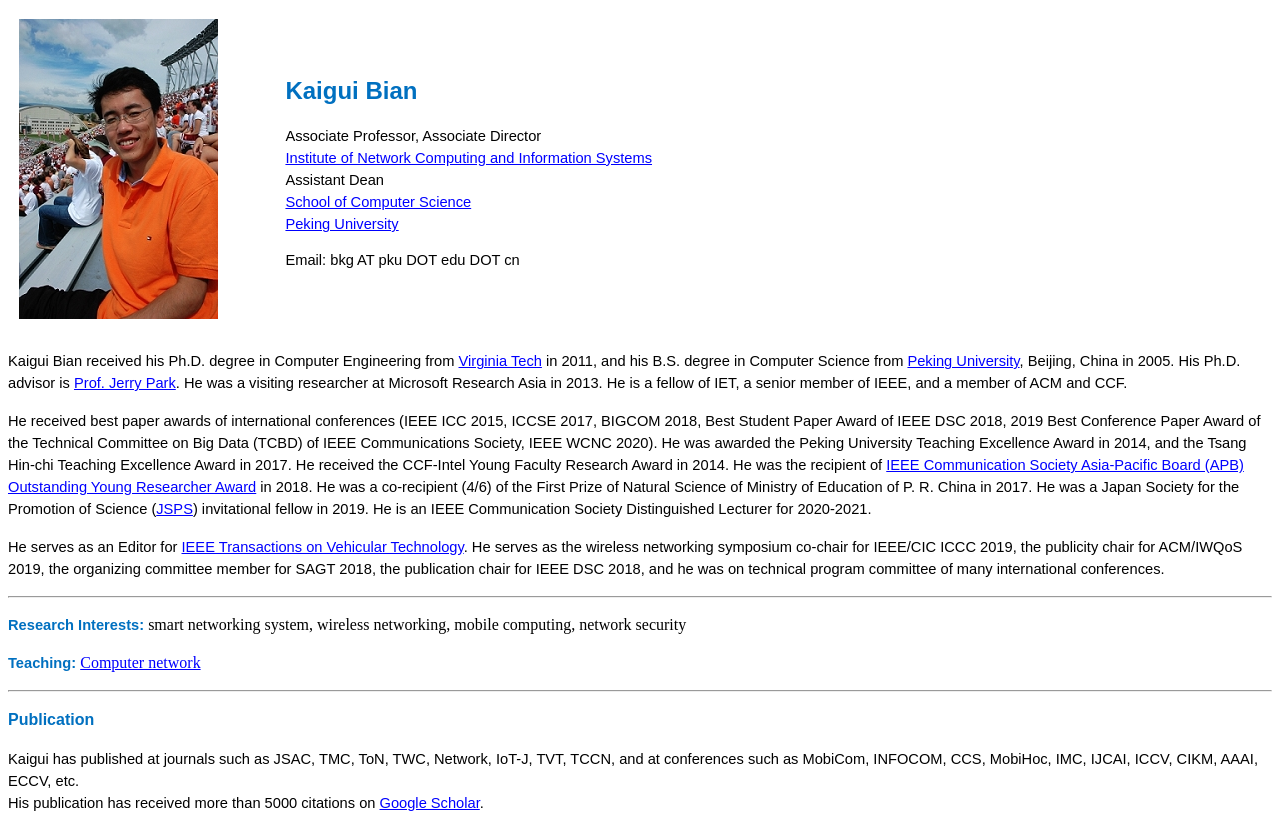
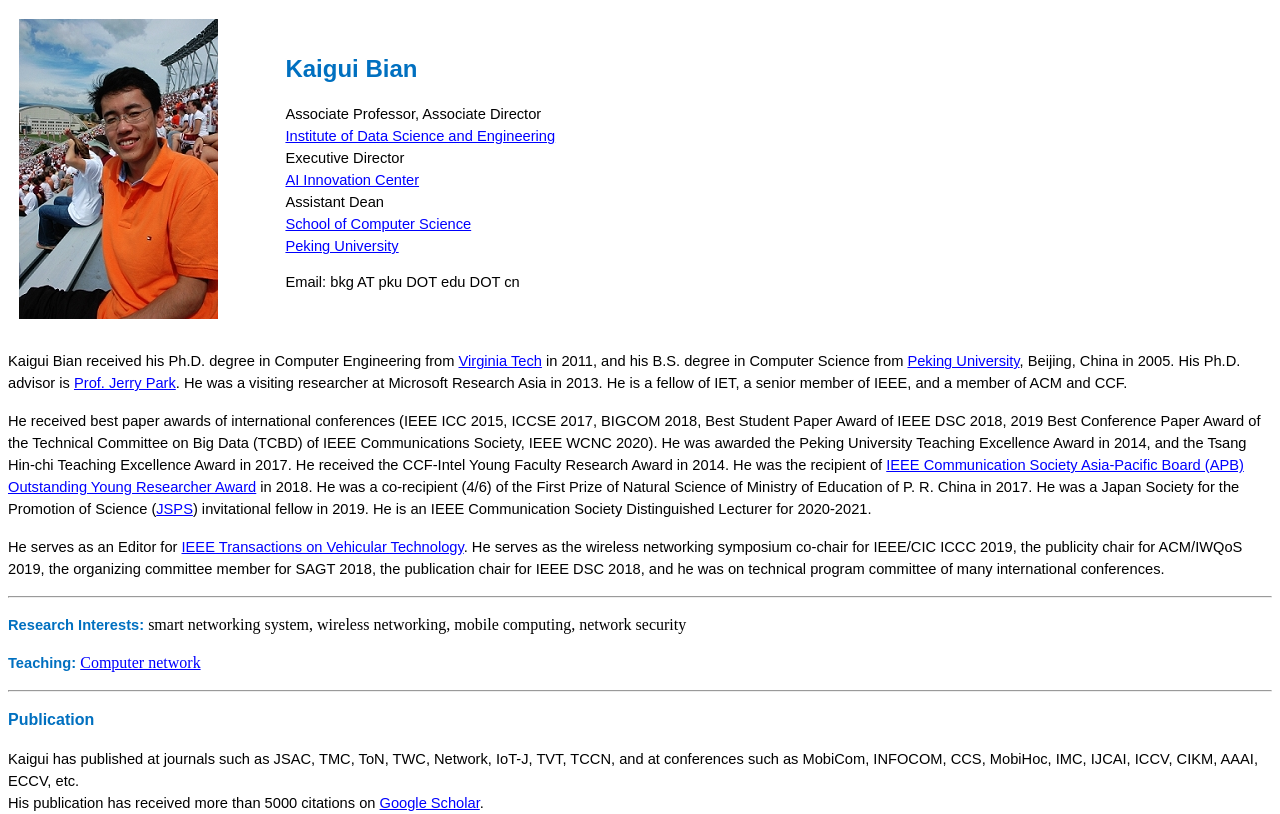
Before and after one commit to kevinbkg/kg.github.io, a plain HTML site: page index.html in a window 1280 px wide. Shown: the top 814 px of the page. Drawn offline with Linux system fonts and the light colour scheme.

Commit message:
Update index.html

```diff
--- a/index.html
+++ b/index.html
@@ -39,9 +39,13 @@
       <span style='font-size: 11.0pt;line-height:150%;font-family: Arial;'>
                Associate Professor, Associate Director
                <br />
-       <a href="http://net.pku.edu.cn/" target="_blank">Institute of Network Computing and Information Systems</a>
+       <a href="https://dse.pku.edu.cn/" target="_blank">Institute of Data Science and Engineering</a>
         <br />
-                 Assistant Dean
+        Executive Director
+               <br />
+       <a href="http://aiic.pku.edu.cn/" target="_blank">AI Innovation Center</a>
+        <br />
+         Assistant Dean
                <br />
        <a href="http://cs.pku.edu.cn/" target="_blank">School of Computer Science</a>
         <br />
```
